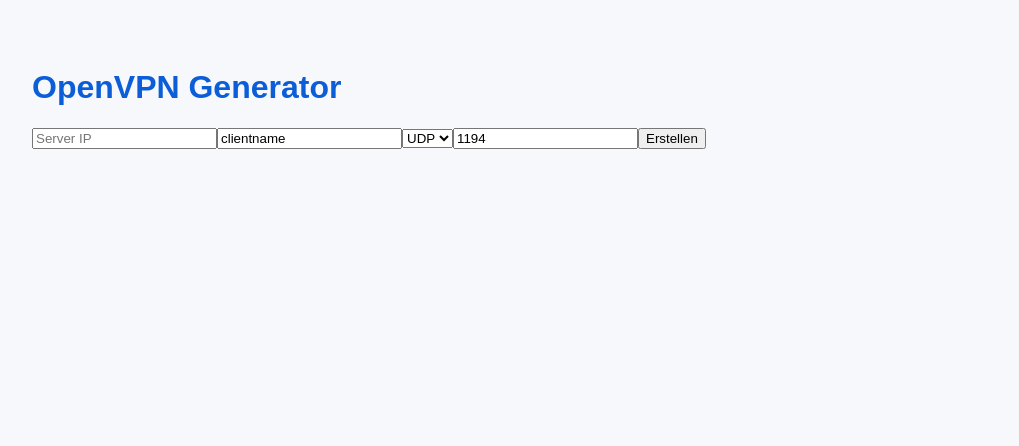
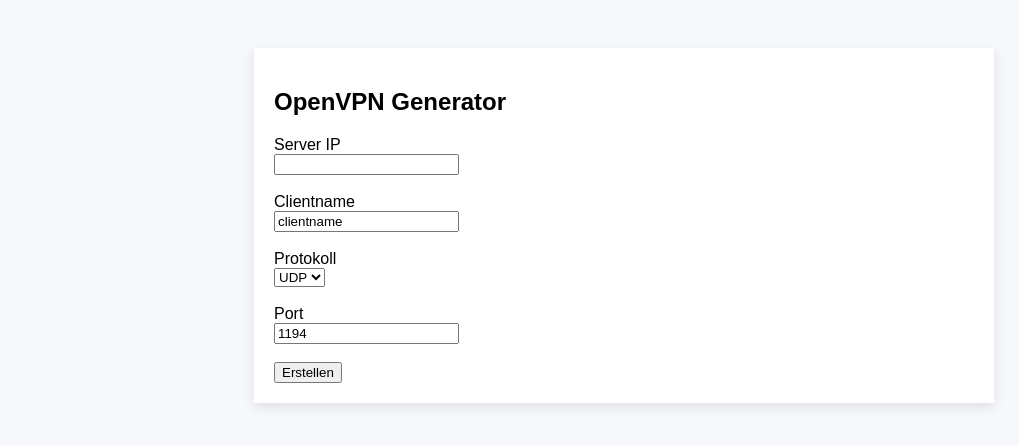
Before and after one commit to kennerblick/openvpn-web-config-generator, a Flask app: page / in a window 1280 px wide. Shown: the top 446 px of the page, without its empty margins (16-1035 px from the left). Run offline with Flask 3, Linux system fonts and the light colour scheme; parts of the project's set-up code (start-up, migrations or seed data) failed here and were passed over.

Commit message:
Update project

```diff
--- a/app/templates/index.html
+++ b/app/templates/index.html
@@ -1 +1,101 @@
-<!doctype html><html><head><meta charset=utf-8><title>VPN Generator</title><link rel=stylesheet href="/static/style.css"></head><body><h1>OpenVPN Generator</h1><form id=f><input name=server_ip placeholder="Server IP" required><input name=client value=clientname><select name=proto><option value=udp>UDP</option><option value=tcp>TCP</option></select><input name=port value=1194><button>Erstellen</button></form><div id=s></div><script>f.onsubmit=e=>{e.preventDefault();fetch('/create',{method:'POST',body:new FormData(f)});poll()};async function poll(){let r=await fetch('/status'),d=await r.json();s.innerText=d.message+' '+(d.progress||'');if(d.state=='done'){s.innerHTML+=`<br><a href=/download/${d.server}>server.conf</a><br><a href=/download/${d.client}>client.ovpn</a>`;return}setTimeout(poll,500)}</script></body></html>
+<!DOCTYPE html>
+<html lang="de">
+<head>
+  <meta charset="UTF-8">
+  <title>OpenVPN Config Generator</title>
+  <style>
+    body { font-family: Arial, sans-serif; background:#f6f8fb; padding:40px; }
+    .box { background:#fff; padding:20px; max-width:700px; margin:auto;
+           box-shadow:0 4px 12px rgba(0,0,0,.1); }
+    .hidden { display:none; }
+    progress { width:100%; height:18px; }
+    code { background:#eee; padding:6px; display:block; margin-top:10px; }
+  </style>
+</head>
+<body>
+
+<div class="box">
+  <h2>OpenVPN Generator</h2>
+
+  <form id="vpnForm">
+    <label>Server IP</label><br>
+    <input name="server_ip" required><br><br>
+
+    <label>Clientname</label><br>
+    <input name="client" value="clientname"><br><br>
+
+    <label>Protokoll</label><br>
+    <select name="proto">
+      <option value="udp" selected>UDP</option>
+      <option value="tcp">TCP</option>
+    </select><br><br>
+
+    <label>Port</label><br>
+    <input name="port" value="1194"><br><br>
+
+    <button type="submit">Erstellen</button>
+  </form>
+
+  <div id="statusBox" class="hidden">
+    <p id="statusText"></p>
+    <progress id="progress" value="0" max="100"></progress>
+  </div>
+
+  <div id="result" class="hidden"></div>
+</div>
+
+<script>
+const form = document.getElementById("vpnForm");
+const statusBox = document.getElementById("statusBox");
+const statusText = document.getElementById("statusText");
+const progress = document.getElementById("progress");
+const result = document.getElementById("result");
+
+form.onsubmit = e => {
+  e.preventDefault();
+  statusBox.classList.remove("hidden");
+  result.classList.add("hidden");
+
+  fetch("/create", { method:"POST", body:new FormData(form) });
+  pollStatus();
+};
+
+async function pollStatus() {
+  const res = await fetch("/status");
+  const d = await res.json();
+
+  statusText.textContent = d.message + " (" + d.progress + "%)";
+  progress.value = d.progress;
+
+  if (d.state === "done") {
+    showResult(d);
+    return;
+  }
+  if (d.state === "error") {
+    statusText.textContent = "Fehler: " + d.message;
+    return;
+  }
+  setTimeout(pollStatus, 500);
+}
+
+function showResult(d) {
+  result.classList.remove("hidden");
+
+  if (!d.server_conf || !d.client_ovpn) {
+    result.innerHTML = "<b>Fehler:</b> Dateipfade fehlen";
+    return;
+  }
+
+  result.innerHTML = `
+    <h3>Downloads</h3>
+    <a href="/download/${d.server_conf}nf herunterladen</a><br>
+    /download/${d.client_ovpn}client.ovpn herunterladen</a>
+
+    <h3>Zertifikat‑Passwort</h3>
+    <code>${d.cert_password}</code>
+  `;
+}
+</script>
+
+</body>
+</html>
```
